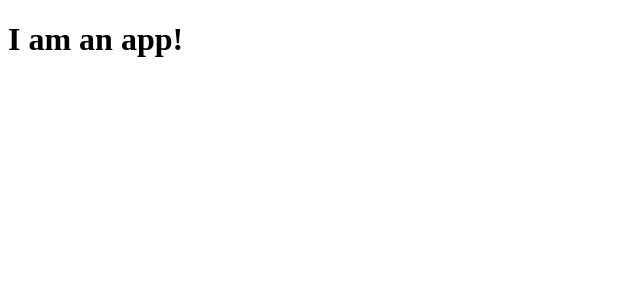
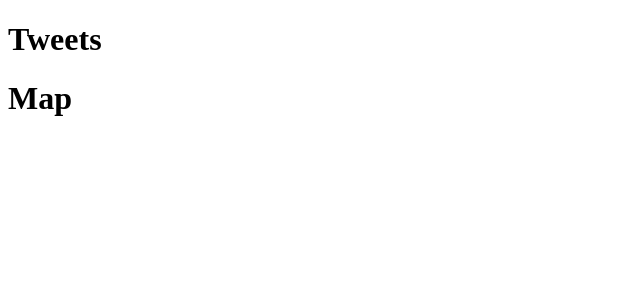
Before and after one commit to hifromkevin/Tweet-Map, a React app: page / in a window 1280 px wide. Shown: the top 300 px of the page, without its empty margins (0-640 px from the left). Built offline with nearby package versions, Linux system fonts and the light colour scheme; the HTML template or start-up script is replaced by a standard one.

Commit message:
Connects App, Map, and Tweets components

```diff
--- a/client/src/components/App.jsx
+++ b/client/src/components/App.jsx
@@ -1,9 +1,19 @@
 import React from 'react';
+
+import Tweets from './Tweets.jsx';
+import Map from './Map.jsx';
 
 export default function App() {
   return (
-    <div>
-      <h1>I am an app!</h1>
+    <div className="container-fluid">
+      <div className="row">
+        <div className="col-sm">
+          <Tweets />
+        </div>
+        <div className="col-sm">
+          <Map />
+        </div>
+      </div>
     </div>
   )
 }
--- /dev/null
+++ b/client/src/components/Map.jsx
@@ -0,0 +1,11 @@
+import React, { Component } from 'react'
+
+export default class Map extends Component {
+  render() {
+    return (
+      <div>
+        <h1>Map</h1>
+      </div>
+    )
+  }
+}
--- /dev/null
+++ b/client/src/components/Tweets.jsx
@@ -0,0 +1,11 @@
+import React, { Component } from 'react'
+
+export default class Tweets extends Component {
+  render() {
+    return (
+      <div>
+        <h1>Tweets</h1>
+      </div>
+    )
+  }
+}
```
